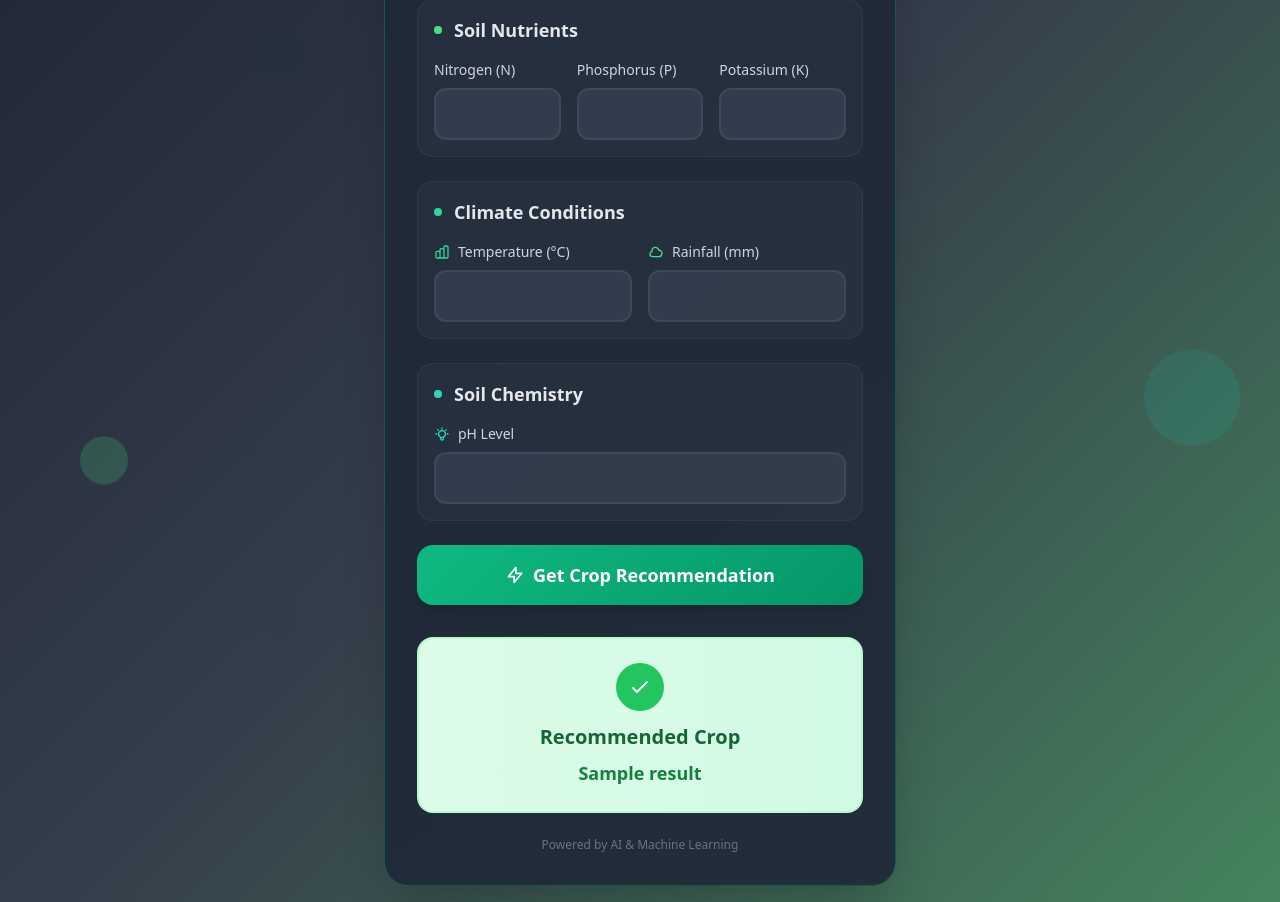
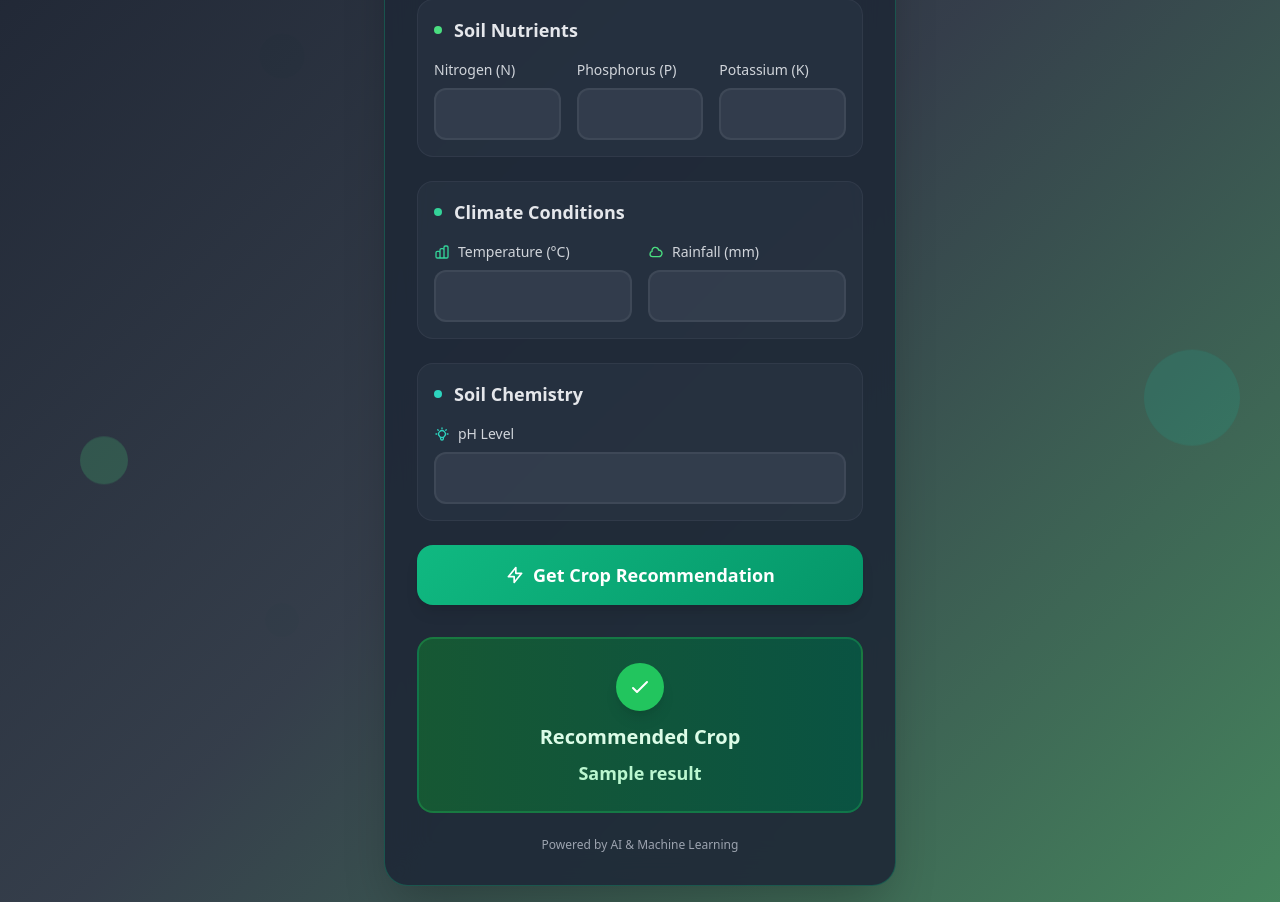
Before and after one commit to sanjanarathnyke/Crop-Advisor, a Flask app: template templates/index.html in a window 1280 px wide. Shown: the part 226-1128 px from the top of the page. Run offline with Flask 3, Linux system fonts and the light colour scheme; the template is opened without the code that fills it: most values are stand-ins (such as "Sample title", 1, 10 or a date in 2020); parts of the project's set-up code (start-up, migrations or seed data) failed here and were passed over; some libraries are stand-ins or nearby versions.

Commit message:
refactor: modify the UI

```diff
--- a/templates/index.html
+++ b/templates/index.html
@@ -78,7 +78,7 @@
         <!-- Header Section -->
         <div class="text-center mb-8">
             <div class="inline-flex items-center justify-center w-16 h-16 bg-gradient-to-br from-green-400 to-emerald-600 rounded-2xl mb-4 shadow-lg">
-                 <svg class="w-8 h-8 text-white" fill="none" stroke="currentColor" viewBox="0 0 24 24">
+                <svg class="w-8 h-8 text-white" fill="none" stroke="currentColor" viewBox="0 0 24 24">
                     <path stroke-linecap="round" stroke-linejoin="round" stroke-width="2" d="M3 21h18M5 21V7l8-4v18M9 9h4v4H9V9z"/>
                     <path stroke-linecap="round" stroke-linejoin="round" stroke-width="2" d="M9 21v-8h4v8"/>
                     <path stroke-linecap="round" stroke-linejoin="round" stroke-width="2" d="M6 15c0-1.5 1-3 3-3s3 1.5 3 3"/>
@@ -174,22 +174,22 @@
         </form>
 
         {% if result %}
-        <div class="mt-8 p-6 bg-gradient-to-r from-green-100 to-emerald-100 border-2 border-green-200 rounded-2xl">
+        <div class="mt-8 p-6 bg-gradient-to-r from-green-800/80 to-emerald-800/80 border-2 border-green-500/30 rounded-2xl backdrop-blur-sm">
             <div class="flex items-center justify-center mb-3">
-                <div class="w-12 h-12 bg-green-500 rounded-full flex items-center justify-center">
+                <div class="w-12 h-12 bg-green-500 rounded-full flex items-center justify-center shadow-lg">
                     <svg class="w-6 h-6 text-white" fill="none" stroke="currentColor" viewBox="0 0 24 24">
                         <path stroke-linecap="round" stroke-linejoin="round" stroke-width="2" d="M5 13l4 4L19 7"></path>
                     </svg>
                 </div>
             </div>
-            <h3 class="text-xl font-bold text-green-800 text-center mb-2">Recommended Crop</h3>
-            <p class="text-green-700 text-center text-lg font-semibold">{{ result }}</p>
+            <h3 class="text-xl font-bold text-green-100 text-center mb-2">Recommended Crop</h3>
+            <p class="text-green-200 text-center text-lg font-semibold">{{ result }}</p>
         </div>
         {% endif %}
 
         <!-- Footer -->
         <div class="mt-6 text-center">
-            <p class="text-xs text-gray-500">Powered by AI & Machine Learning</p>
+            <p class="text-xs text-gray-400">Powered by AI & Machine Learning</p>
         </div>
     </div>
 </body>
```
